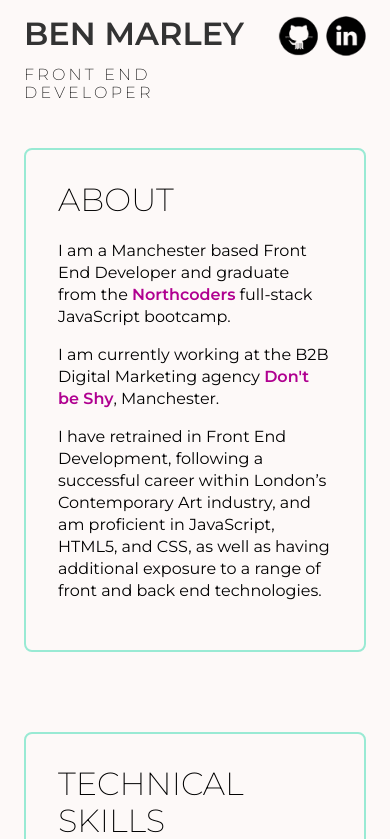
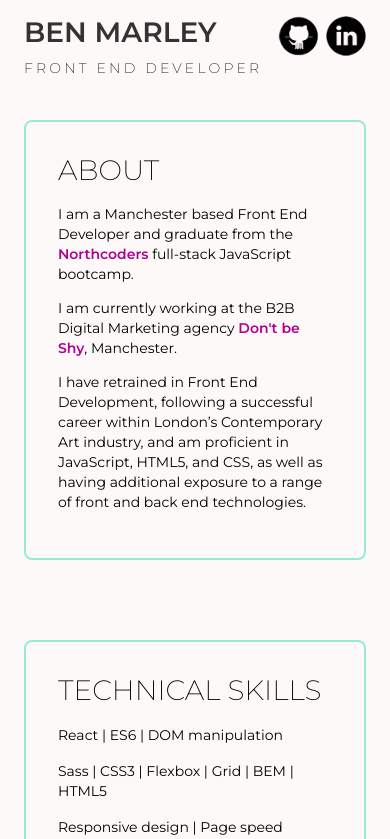
Before and after one commit to bnmrly/bnmrly.github.io, a React (Create React App) app: page / in a window 390 px wide. Shown: the top 839 px of the page. Built offline with nearby package versions, Linux system fonts and the light colour scheme; no server answers.

Commit message:
Optimise font size, line-height and project container height for mobile and tablet

```diff
--- a/src/GlobalStyle.js
+++ b/src/GlobalStyle.js
@@ -6,6 +6,7 @@ const GlobalStyle = createGlobalStyle`
 
 body {
   font-family: 'Montserrat', sans-serif;
+  font-size: ${props => props.theme.dimensions.smallBodyFontSize};
   color: ${props => props.theme.color.primaryFontColor};
   background-color: ${props => props.theme.color.siteBackground};
 }
@@ -33,11 +34,20 @@ a:hover {
 ul {
   list-style-type: none;
   padding-left: 0;
-  line-height: 22px;
 }
 
-p {
-  line-height: 22px;
+ul, p {
+  line-height: ${props => props.theme.dimensions.smallLineHeight};
+}
+
+@media (min-width: 985px) {
+  ul, p {
+    line-height: ${props => props.theme.dimensions.largeLineHeight};
+    }
+
+    body {
+      font-size: ${props => props.theme.dimensions.largeBodyFontSize};
+    }
 }
 `;
 
--- a/src/Theme.js
+++ b/src/Theme.js
@@ -7,6 +7,10 @@ const Theme = {
     border: '#99ead4'
   },
   dimensions: {
+    smallBodyFontSize: '14px',
+    largeBodyFontSize: '16px',
+    smallLineHeight: '20px',
+    largeLineHeight: '22px',
     iconHeight: '40px',
     letterSpacingOverride: '0.2rem',
     appWrapperMarginY: '1rem',
--- a/src/components/Main/Main.js
+++ b/src/components/Main/Main.js
@@ -87,13 +87,9 @@ const ProjectContainer = styled.div`
   width: 100%;
   border-top: 1px solid ${props => props.theme.color.border};
   border-bottom: 1px solid ${props => props.theme.color.border};
-  height: 14rem;
+  height: 10rem;
 
   @media screen and (min-width: ${props => props.theme.layout.mediumWidth}) {
-    height: 10rem;
-  }
-
-  @media screen and (min-width: ${props => props.theme.layout.largeWidth}) {
     height: 9rem;
   }
 `;
```
